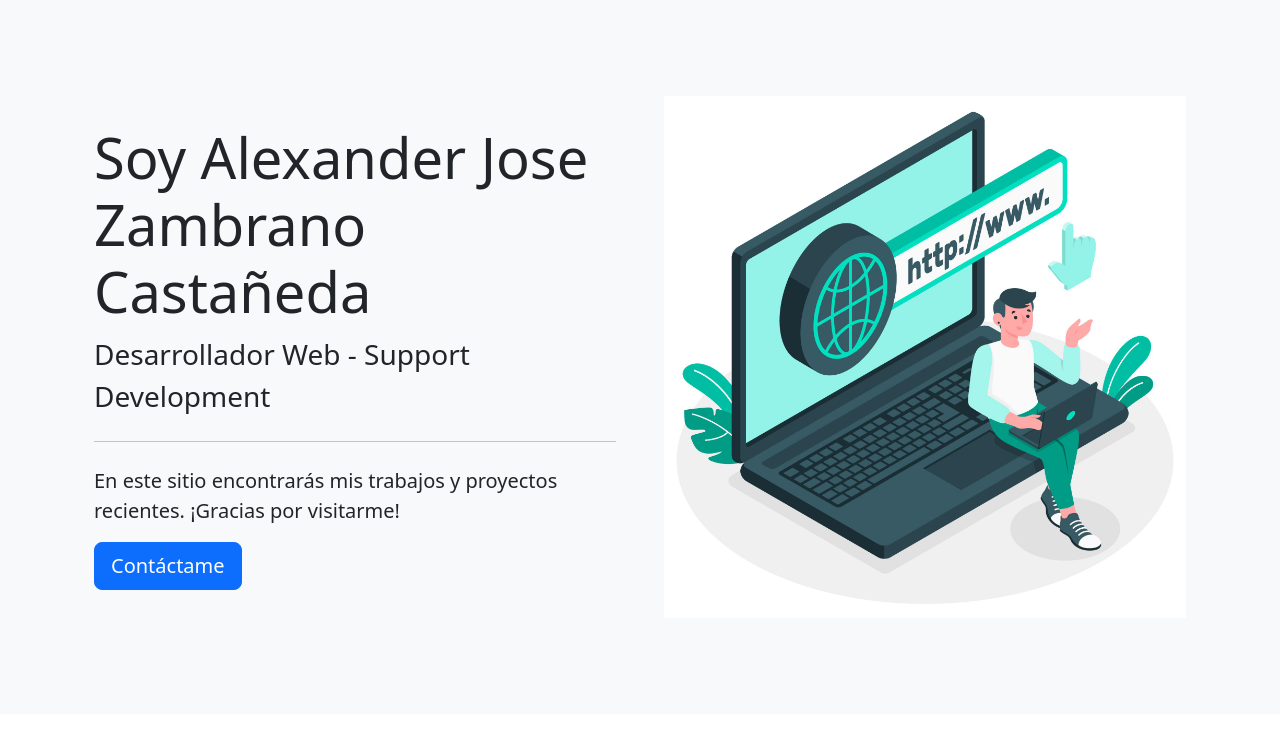
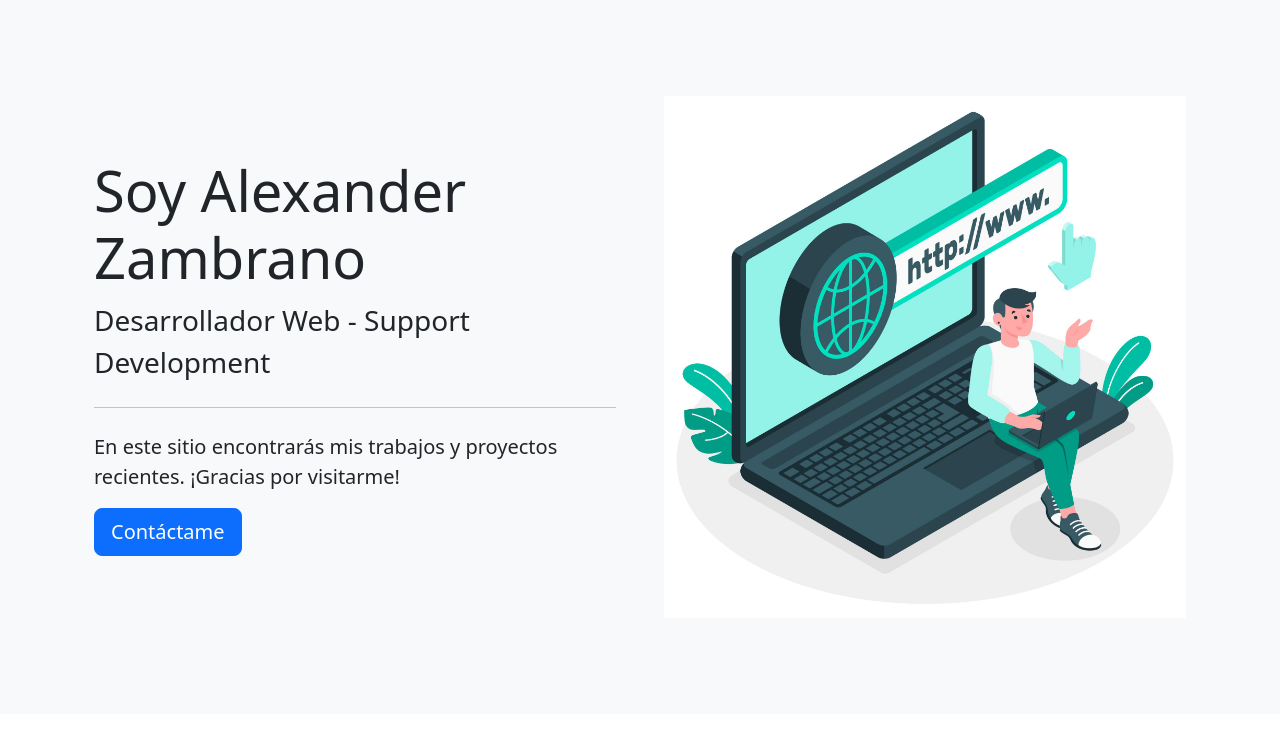
Before and after one commit to alexzam3007/Curso_Git_Github, a Flask app: page / in a window 1280 px wide. Shown: the part 63-817 px from the top of the page. Run offline with Flask 3, Linux system fonts and the light colour scheme; some libraries are stand-ins or nearby versions.

Commit message:
corté mas el nombre

```diff
--- a/templates/home.html
+++ b/templates/home.html
@@ -6,7 +6,7 @@
                     alt="Bootstrap Themes" width="700" height="500" loading="lazy">
             </div>
             <div class="col-lg-6">
-                <h2 class="display-4">Soy Alexander Jose Zambrano Castañeda</h2>
+                <h2 class="display-4">Soy Alexander Zambrano</h2>
                 <p class="lead fs-3">Desarrollador Web - Support Development </p>
                 <hr class="my-4">
                 <p class="fs-5">En este sitio encontrarás mis trabajos y proyectos recientes. ¡Gracias por visitarme!</p>
```
